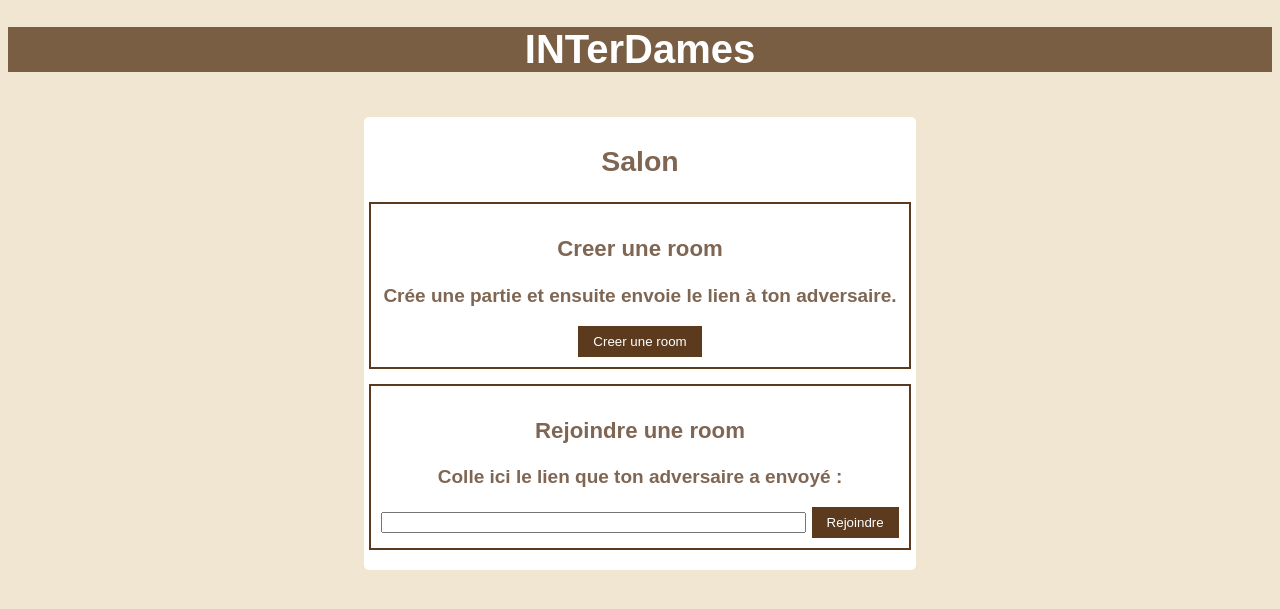
After one commit to Matthias-iut/INTerDames, a Django app: page /salon/ in a window 1280 px wide. The commit adds this page. Shown: the top 609 px of the page. Run offline with Django 5.2, Linux system fonts and the light colour scheme; the visitor is signed in with stand-in values (Sample User, id 1).

Commit message:
feat: ajout de la room

```diff
--- a/interdames/interdames/settings.py
+++ b/interdames/interdames/settings.py
@@ -118,7 +118,7 @@ USE_TZ = True
 STATIC_URL = 'static/'
 
 # renvoi sur accueil
-LOGIN_URL = '/'
+# LOGIN_URL = '/'
 
 
 # Email
--- a/interdames/main/static/main/style.css
+++ b/interdames/main/static/main/style.css
@@ -28,3 +28,39 @@ header {
     width: fit-content;
     margin: 45px auto 10px auto;
 }
+
+.erreur {
+    color: red;
+    font-weight: bold;
+}
+
+button {
+    background-color: #5c3a1e;
+    color: white;
+    border: none;
+    padding: 8px 15px;
+    cursor: pointer;
+}
+
+#form-deconnexion {
+    margin-top: 5px;
+}
+
+#form-deconnexion button {
+    background-color: #a33;
+}
+
+.zone {
+    border: 2px solid #5c3a1e;
+    padding: 10px;
+    margin-bottom: 15px;
+}
+#haut {
+    background-color: #5c3a1e;
+    color: white;
+    padding: 10px;
+    text-align: center;
+}
+#haut h1 {
+    margin: 0;
+}
--- /dev/null
+++ b/interdames/main/templates/main/salon.html
@@ -0,0 +1,26 @@
+{% extends 'main/base.html' %}
+{% block contenu %}
+<h2>Salon</h2>
+<div class="zone">
+    <h3>Creer une room</h3>
+    <p>Crée une partie et ensuite envoie le lien à ton adversaire.</p>
+    <form method="post" action="/room/creer/">
+        {% csrf_token %}
+        <button type="submit">Creer une room</button>
+    </form></div>
+
+
+
+<div class="zone">
+    <h3>Rejoindre une room</h3>
+    <p>Colle ici le lien que ton adversaire a envoyé :</p>
+    <form method="post" action="/room/rejoindre/">
+        {% csrf_token %}
+        <input type="text" name="lien" size="50" required>
+        <button type="submit">Rejoindre</button>
+    </form></div>
+
+
+
+
+{% endblock %}
--- a/interdames/main/urls.py
+++ b/interdames/main/urls.py
@@ -3,4 +3,5 @@ from . import views
 
 urlpatterns = [
     path('', views.accueil, name='accueil'),
+    path('salon/', views.salon, name='salon'),
 ]
--- a/interdames/main/views.py
+++ b/interdames/main/views.py
@@ -1,5 +1,10 @@
 from django.shortcuts import render
-
+from django.contrib.auth.decorators import login_required
 
 def accueil(request):
     return render(request, 'main/accueil.html')
+
+
+@login_required
+def salon(request):
+    return render(request, 'main/salon.html')
```
